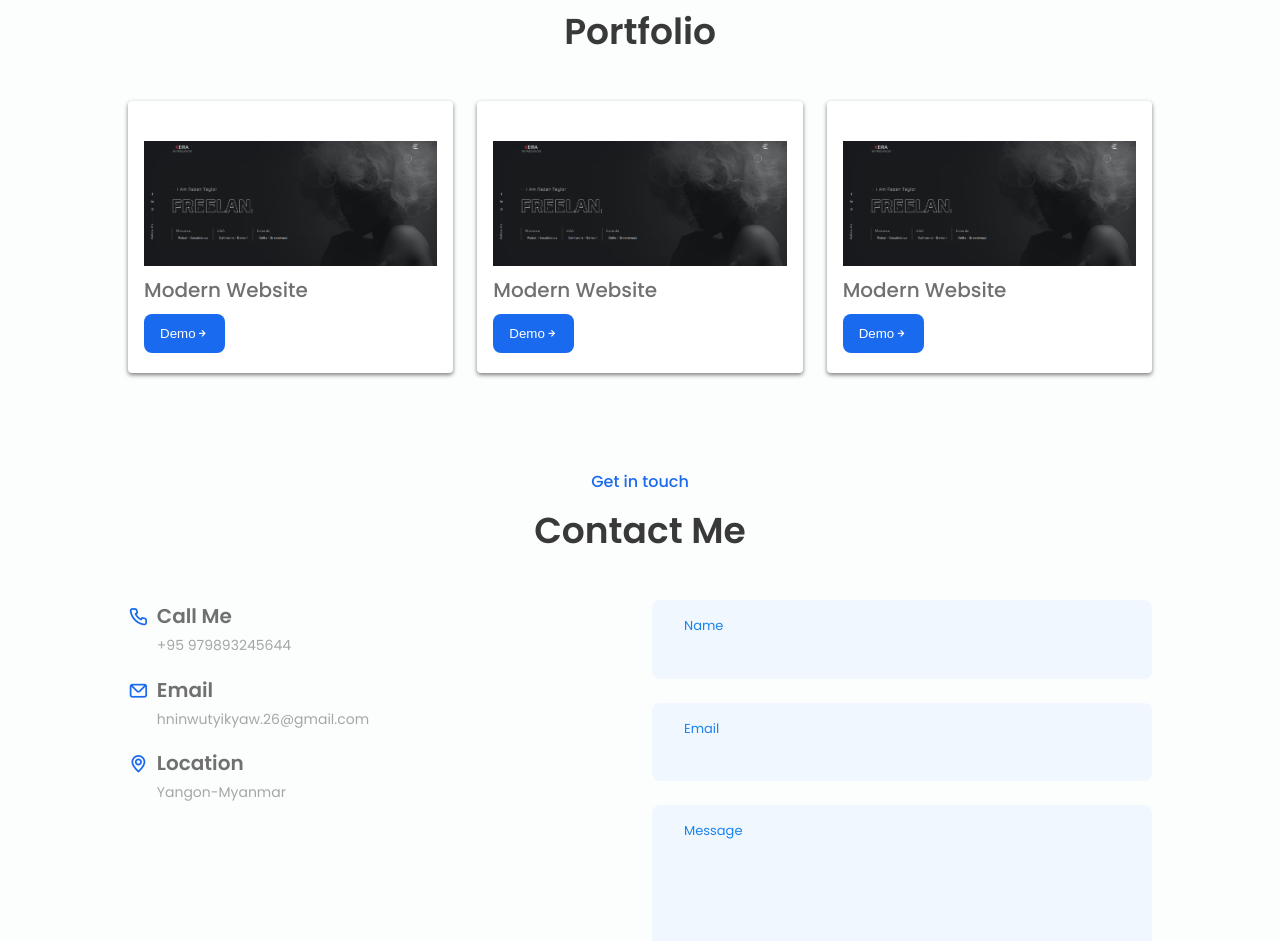
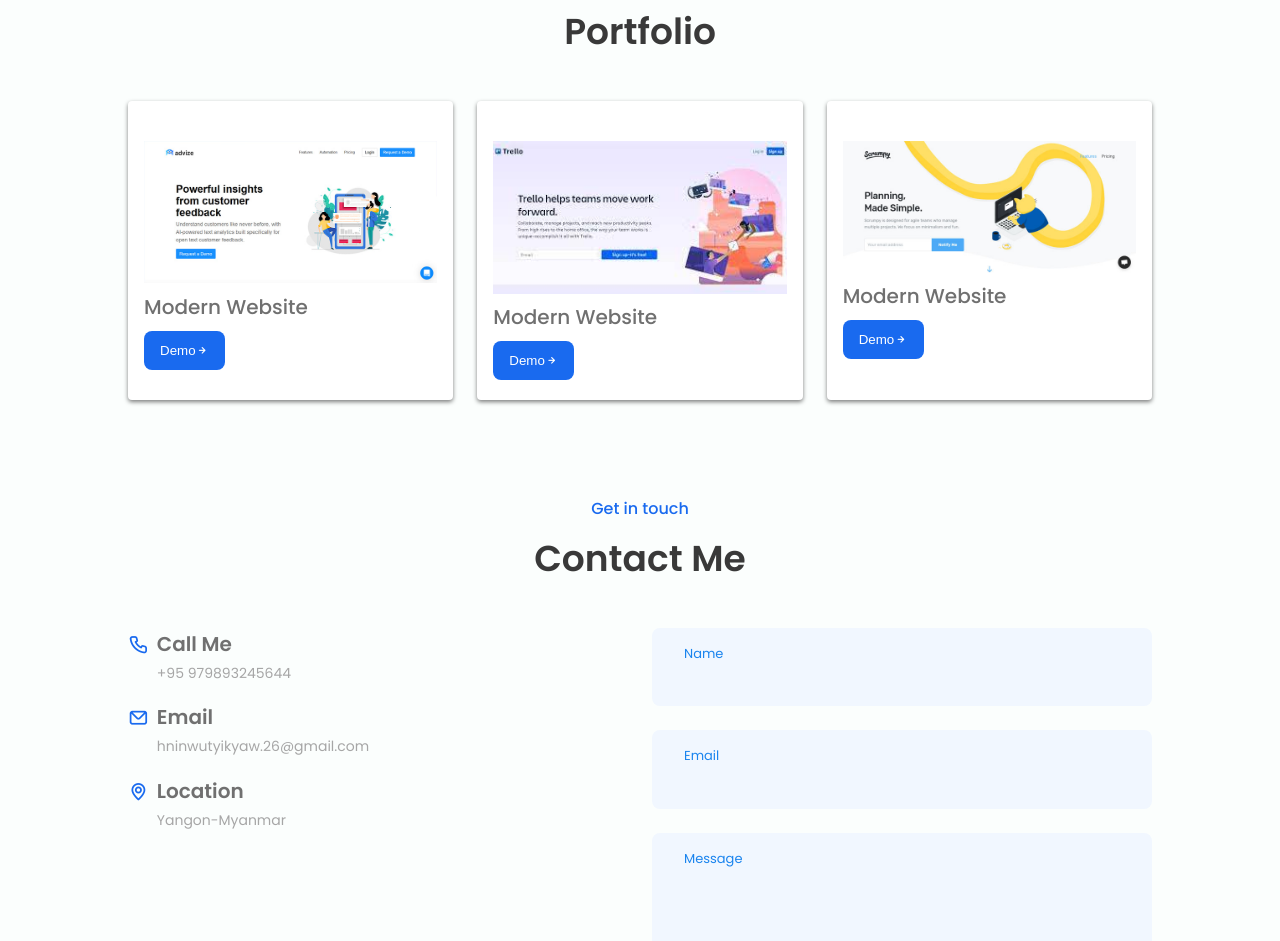
Before and after one commit to hninwutyikyaw/portfolio, a plain HTML site: page index.html in a window 1280 px wide. Shown: the part 2895-3836 px from the top of the page. Drawn offline with nearby package versions, Linux system fonts and the light colour scheme.

Commit message:
test error in protfolio img

```diff
--- a/index.html
+++ b/index.html
@@ -320,7 +320,7 @@
         <div class="bd-container ">
             <div class="portfolio__container bd-grid">
                 <div class="portfolio__content">
-                    <img src="/assets/img/portfolio.png" alt="">
+                    <img src="assets/img/portfolio1.jpg" alt="">
                     <div class="portfolio__data">
                         <h2 class="portfolio__title">Modern Website</h2>
                         <button class="button modal-open" data-modal="modal1">Demo<i class="uil uil-arrow-right button__icon"></i></button>
@@ -328,7 +328,7 @@
                 </div>
 
                 <div class="portfolio__content">
-                    <img src="/assets/img/portfolio.png" alt="">
+                    <img src="assets/img/portfolio2.jpg" alt="">
                     <div class="portfolio__data">
                         <h2 class="portfolio__title">Modern Website</h2>
                         <button class="button modal-open" data-modal="modal2">Demo<i class="uil uil-arrow-right button__icon"></i></button>
@@ -336,7 +336,7 @@
                 </div>
 
                 <div class="portfolio__content">
-                    <img src="/assets/img/portfolio.png" alt="">
+                    <img src="assets/img/portfolio3.jpg" alt="">
                     <div class="portfolio__data">
                         <h2 class="portfolio__title">Modern Website</h2>
                         <button class="button modal-open" data-modal="modal3">Demo<i class="uil uil-arrow-right button__icon"></i></button>
@@ -349,7 +349,7 @@
             <div class="portfolio__modal__content bd-grid">
                 <i class="uil uil-times portfolio__modal-close"></i>
                 <div class="portfolio__modal__thumbnail">
-                    <img src="/assets/img/portfolio.png" alt="">
+                    <img src="assets/img/portfolio1.jpg" alt="">
                 </div>
                 <div class="portfolio__modal__data">
                     <h2 class="portfolio__modal__title">Modern Website1</h2>
@@ -372,7 +372,7 @@
         <div class="portfolio__modal__content bd-grid">
             <i class="uil uil-times portfolio__modal-close"></i>
             <div class="portfolio__modal__thumbnail">
-                <img src="/assets/img/portfolio.png" alt="">
+                <img src="assets/img/portfolio2.jpg" alt="">
             </div>
             <div class="portfolio__modal__data">
                 <h2 class="portfolio__modal__title">Modern Website1</h2>
@@ -395,7 +395,7 @@
     <div class="portfolio__modal__content bd-grid">
         <i class="uil uil-times portfolio__modal-close"></i>
         <div class="portfolio__modal__thumbnail">
-            <img src="/assets/img/portfolio.png" alt="">
+            <img src="assets/img/portfolio3.jpg" alt="">
         </div>
         <div class="portfolio__modal__data">
             <h2 class="portfolio__modal__title">Modern Website1</h2>
```
